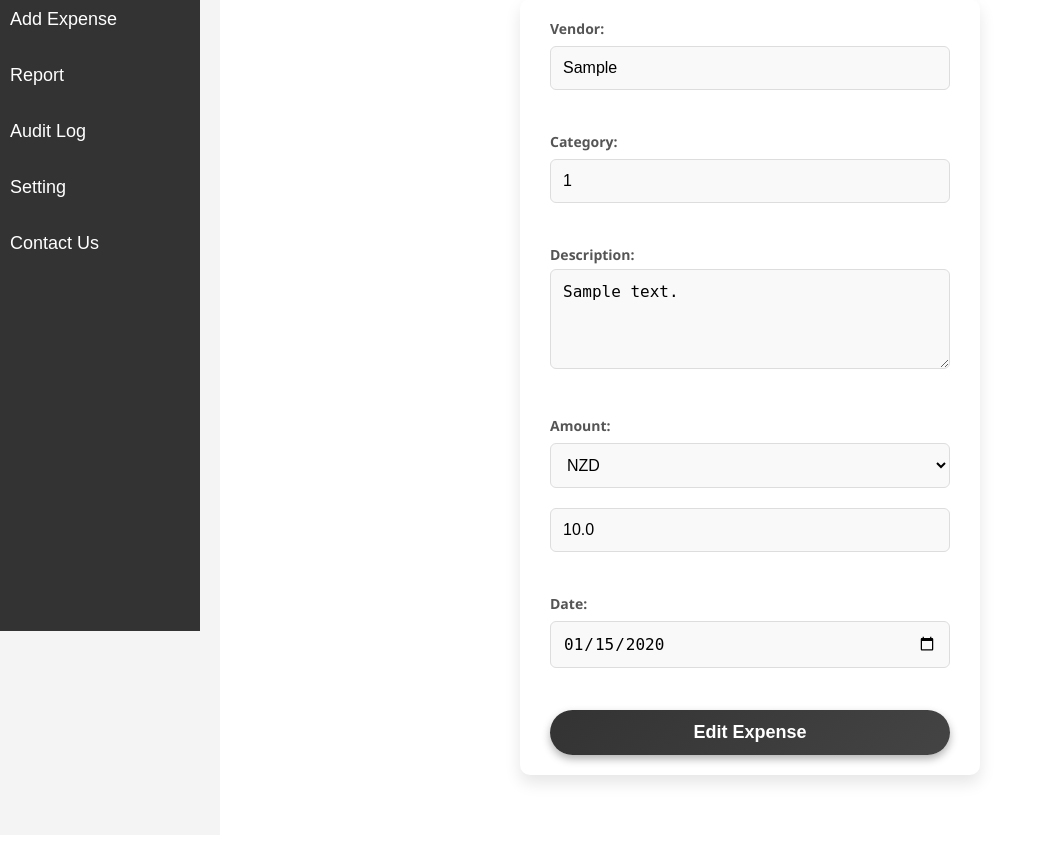
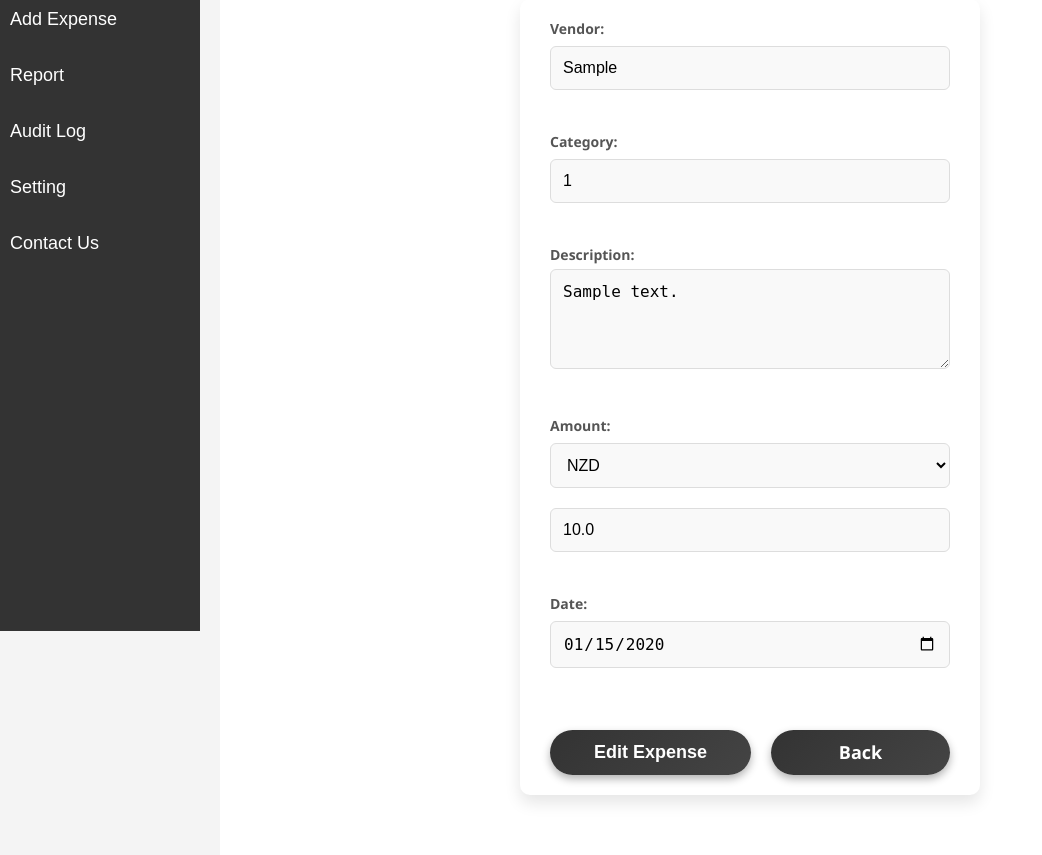
Before and after one commit to jaemyho/MSE800PSE_AdvancedExpenseTracker, a Flask app: page /edit_expense/1 in a window 1280 px wide. Shown: the part 169-1024 px from the top of the page, without its empty margins (0-1042 px from the left). Before the commit the page ends 952 px from the top, so only its background shows below. Run offline with Flask 3, Linux system fonts and the light colour scheme; tables that the repository leaves empty hold one stand-in row (values such as "Sample post"); data that the repository does not hold is empty; some libraries are stand-ins or nearby versions.

Commit message:
update edit expense

```diff
--- a/static/style.css
+++ b/static/style.css
@@ -187,8 +187,15 @@ form textarea {
     resize: vertical; /* Allow resizing only vertically */
 }
 
+/* Container for buttons to align them side by side */
+.button-container {
+    display: flex;
+    justify-content: space-between; /* Distribute buttons with space between them */
+    gap: 20px; /* Adds space between buttons */
+    margin-top: 20px;
+}
+
 /* Styling for the submit button */
-/* Styling for input[type="submit"] button in dark theme */
 input[type="submit"] {
     background: linear-gradient(135deg, #333, #444);
     color: #fff;
@@ -220,6 +227,45 @@ input[type="submit"]:active {
 
 /* Focus state for input[type="submit"] button */
 input[type="submit"]:focus {
+    outline: none;
+    box-shadow: 0 0 0 4px rgba(100, 100, 100, 0.4);
+}
+
+/* Styling for the back button */
+a.back-button {
+    background: linear-gradient(135deg, #333, #444);
+    color: #fff;
+    padding: 10px 0px;
+    border: none;
+    border-radius: 30px;
+    cursor: pointer;
+    font-size: 18px;
+    font-weight: bold;
+    transition: background-color 0.3s ease, box-shadow 0.3s ease, transform 0.2s ease;
+    text-align: center;
+    display: inline-block;
+    text-decoration: none;
+    box-shadow: 0 4px 8px rgba(0, 0, 0, 0.3);
+    width: 100%;
+    text-align: center;
+}
+
+/* Hover effect for back button */
+a.back-button:hover {
+    background: linear-gradient(135deg, #444, #555);
+    box-shadow: 0 6px 12px rgba(0, 0, 0, 0.4);
+    transform: translateY(-2px);
+}
+
+/* Active state for back button */
+a.back-button:active {
+    background: linear-gradient(135deg, #555, #666);
+    box-shadow: 0 2px 4px rgba(0, 0, 0, 0.3);
+    transform: translateY(2px);
+}
+
+/* Focus state for back button */
+a.back-button:focus {
     outline: none;
     box-shadow: 0 0 0 4px rgba(100, 100, 100, 0.4);
 }
--- a/views/expense.html
+++ b/views/expense.html
@@ -8,7 +8,7 @@
 {{ url_for('edit_expense', expense_id=expense.id) }}
 {% else %}{{ url_for('add_expense') }}
 {% endif %}" method="POST">
-    <!-- Company Input -->
+    <!-- Vendor Input -->
     <label for="vendor">Vendor:</label>
     <input type="text" id="vendor" name="vendor" placeholder="Enter Vendor" value="{{ expense.vendor if expense and expense.vendor else '' }}" required ><br><br>
 
@@ -35,7 +35,14 @@
     <label for="expense_date">Date:</label>
     <input type="date" id="expense_date" name="expense_date" placeholder="Enter Date" value="{{ expense.date if expense and expense.date else '' }}" required><br><br>
 
-    <!-- Submit Button -->
-    <input type="submit" value="{{ title }}">
+    <div class="button-container">
+        <!-- Submit Button -->
+        <input type="submit" value="{{ title }}">
+
+        {% if title == 'Edit Expense' %}
+        <!-- Back Button -->
+        <a href="{{ url_for('report') }}" class="back-button">Back</a>
+        {% endif %}
+    </div>
 </form>
 {% endblock %}
```
